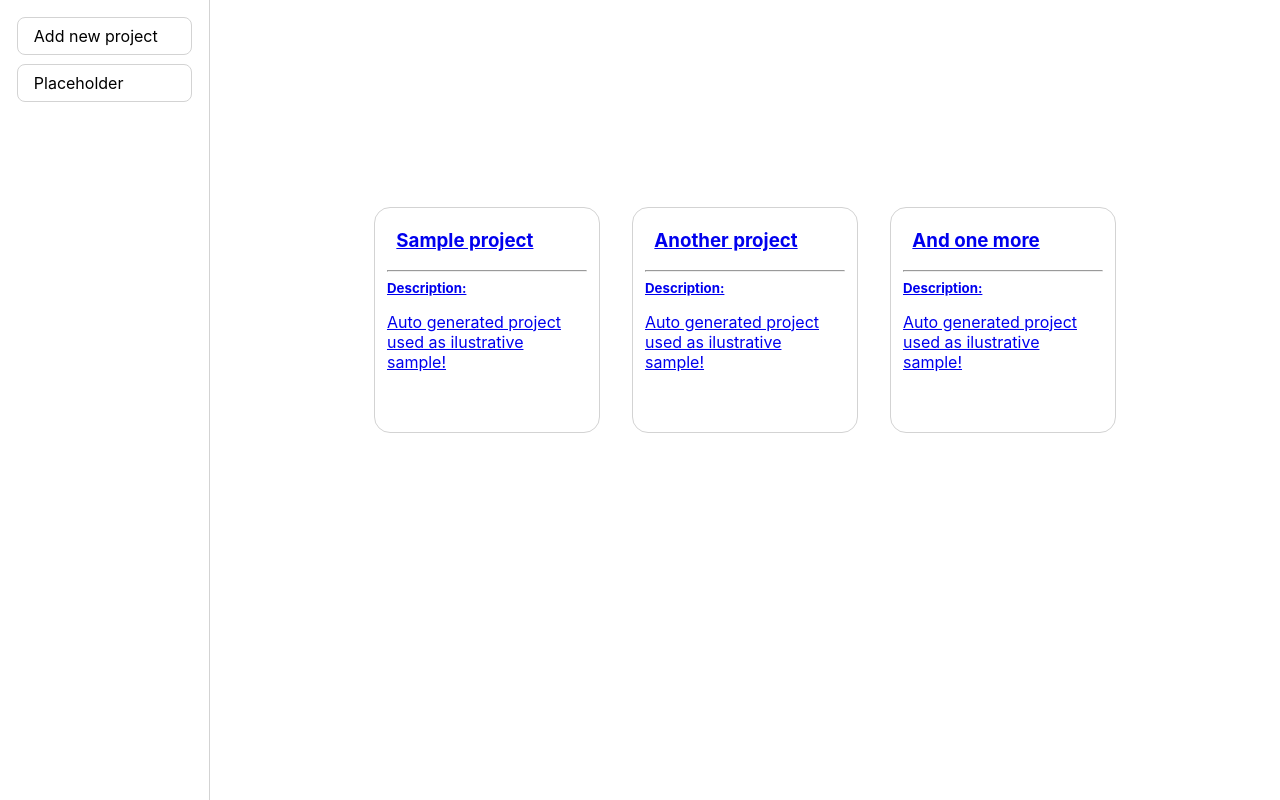
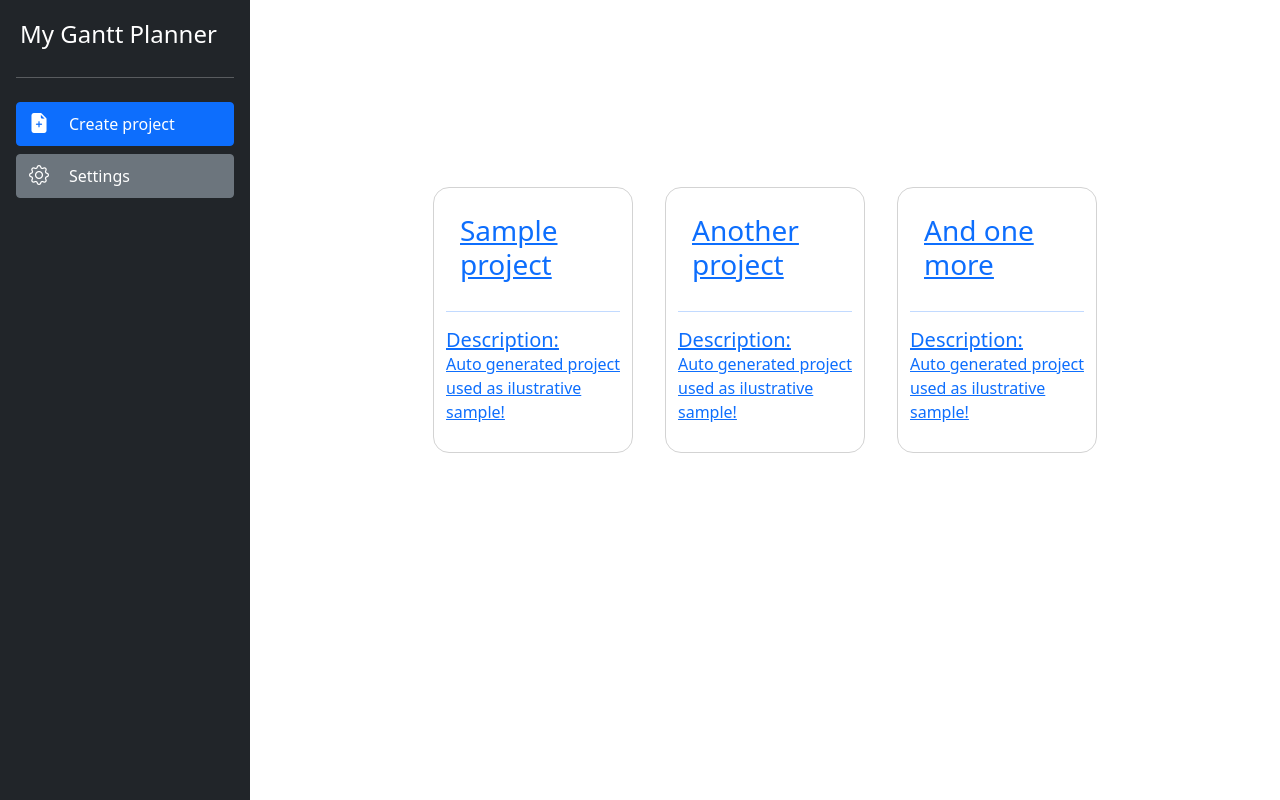
Before and after one commit to RnsX/gantt-planner, a React (Create React App) app: page / in a window 1280 px wide. Built offline with nearby package versions, Linux system fonts and the light colour scheme.

Commit message:
Added sidebar config

```diff
--- a/package.json
+++ b/package.json
@@ -10,6 +10,8 @@
     "@types/node": "^16.11.21",
     "@types/react": "^17.0.38",
     "@types/react-dom": "^17.0.11",
+    "bootstrap": "^5.1.3",
+    "bootstrap-icons": "^1.7.2",
     "react": "^17.0.2",
     "react-dom": "^17.0.2",
     "react-redux": "^7.2.6",
--- a/src/components/LeftSidebar.tsx
+++ b/src/components/LeftSidebar.tsx
@@ -1,6 +1,7 @@
 import React, { useEffect } from 'react';
 import { useDispatch } from 'react-redux';
 import { matchPath, useLocation, useNavigate } from 'react-router-dom';
+import NavBtn from '../components/NavBtn';
 
 const LeftSidebar = () => {
 
@@ -10,37 +11,37 @@ const LeftSidebar = () => {
     // button & function for "add new project"
     // right click and "edit project" or "remove project"
 
+
+
     return (
-        <div style={{display: 'flex', flexDirection: 'column', padding:'0.75em', marginTop: '0em'}}>
-        {
-            location.pathname == '/'
-            ? ''
-            : <div className='sidebar-button' onClick={() => navigate(-1)}>Go back</div>
-        }
-        {
-            matchPath({ path: '/Project/:id'},location.pathname) != null
-            ? <div className='sidebar-button'>Add new task</div>
-            : ''
-        }
-        {
-            matchPath({ path: '/'},location.pathname) != null
-            ? <div className='sidebar-button'>Add new project</div>
-            : ''
-        }
-        <div className='sidebar-button'>Placeholder</div>
+        <div className='d-flex flex-column flex-shrink-0 p-3 text-white bg-dark sidebar-high'>
+            <div className='d-flex flex-row flex-shrink-0 p-1'>
+                <h4>My Gantt Planner</h4>
+            </div>
+
+            <hr/>
+            {NavBtn('Go back', () => navigate(-1), location.pathname == '/' ? false : true, 'bi bi-arrow-left-square-fill', 'btn btn-secondary', '20px')}
+            {NavBtn('Create project', () => {}, matchPath({ path: '/'},location.pathname) != null ? true : false, 'bi bi-file-earmark-plus-fill', 'btn btn-primary', '20px')}
+            {NavBtn('Create task', () => {}, matchPath({ path: '/Project/:id'},location.pathname) != null ? true : false, 'bi bi-node-plus-fill', 'btn btn-primary', '20px')}
+            {NavBtn('Settings', () => {}, location.pathname == '/' ? true : false, 'bi bi-gear', 'btn btn-secondary', '20px')}
+            {NavBtn('Project settings', () => {}, matchPath({ path: '/Project/:id'},location.pathname) != null ? true : false, 'bi bi-gear', 'btn btn-secondary', '20px')}
+
+
         <style>
             {`
-                .sidebar-button {
-                    border: 1px solid lightgray;
-                    border-radius: 0.5em;
-                    margin: 0.3em;
-                    padding: 0.5em 1em 0.5em 1em;
-                    background-color: white;
-                    transition: 0.2s ease-in-out;
-                    cursor: pointer;
+                .sidebar-high {
+                    min-height: 100vh;
+                    min-width: 250px;
                 }
-                .sidebar-button:hover {
-                    background-color: lightgray;
+                .my-sidebar-btn {
+                    display: flex;
+                    justify-content: flex-start;
+                    align-items: center;
+                    width: 100%;
+                    margin-top: 0.5em;
+                }
+                .my-sidebar-btn > i {
+                    margin-right: 1em;
                 }
             `}
         </style>
--- /dev/null
+++ b/src/components/NavBtn.tsx
@@ -0,0 +1,20 @@
+import React from 'react';
+
+const NavBtn = (name:string, onClickFunc: () => void, visible:boolean, iconName:string, btnType: string, fontSize:string) => {
+    if(visible == true)
+    {
+        return (
+            <div>
+                <button
+                    className={`${btnType} my-sidebar-btn`}
+                    onClick={() => onClickFunc()}
+                >
+                    <i className={iconName} style={{fontSize: fontSize}} color='white'></i>
+                    {name}
+                </button>
+            </div>
+        )
+    }
+}
+
+export default NavBtn;
--- a/src/components/SliderContainer.tsx
+++ b/src/components/SliderContainer.tsx
@@ -33,8 +33,8 @@ const SliderContainer = () => {
             .sliderContainer {
                 min-width: 500px;
                 height: fit-content;
-                border: 1px solid red;
                 overflow: hidden;
+                padding: 1em;
                 padding: 1em;
             }
           `}
--- a/src/components/TaskRow.tsx
+++ b/src/components/TaskRow.tsx
@@ -68,16 +68,20 @@ const TaskRow = (props:{task: ITask, project: IProject}) => {
         <div className='task-container'>
             <div className='task-left'>{orderId} | {name}</div>
             <div className='slider-container'>
-
                 <div style={{
                         minWidth: `${slider.deltaWidth}px`,
                         maxWidth: `${slider.deltaWidth}px`,
                         height: `50px`,
-                border: `1px solid black`,
+                        borderRadius: '0.3em',
                         transform: `translateX(${slider.diff}px)`,
                         display: `flex`,
                         justifyContent: `flex-end`,
                         backgroundColor: `${slider.isChangingWidth == true ? 'lightgreen' : 'white'}`,
+                        margin: '0.5em',
+                        boxShadow: '-5px 1px 20px 1px rgba(0,0,0,0.13)',
+                        border: '1px solid #e2e2e2c9',
+                        cursor: 'pointer',
+
                     }}
                     onMouseDown={(e: React.MouseEvent) => startMove(e)}
                     onMouseUp={(e: React.MouseEvent) => endMove(e)}
@@ -93,8 +97,7 @@ const TaskRow = (props:{task: ITask, project: IProject}) => {
                     display: flex;
                     justify-content: flex-start;
                     align-items: center;
-                    border-top: 1px solid black;
-                    user-select: none;
+                    border-top: 1px solid lightgray;
                 }
                 .task-left {
                     margin-right: 2em;
@@ -105,7 +108,11 @@ const TaskRow = (props:{task: ITask, project: IProject}) => {
                 .slider-container {
                     overflow: hidden;
                     width: 100%;
-                    border-left: 1px solid black;
+                    border-left: 1px solid lightgray;
+                    user-select: none;
+                    -moz-user-select: none;
+                    -webkit-user-select: none;
+                    -ms-user-select: none;
                 }
             `}
         </style>
--- a/src/index.tsx
+++ b/src/index.tsx
@@ -5,6 +5,9 @@ import App from './App';
 import reportWebVitals from './reportWebVitals';
 import { configureStore } from './redux/Store';
 import { Provider } from 'react-redux';
+import 'bootstrap/dist/css/bootstrap.min.css';
+import 'bootstrap-icons/font/bootstrap-icons.css';
+
 
 const store = configureStore();
 
```
Also changed, not shown: 1 other file (tests, documents, lock files or other folders). Lines whose indentation alone changed are shown as unchanged.
